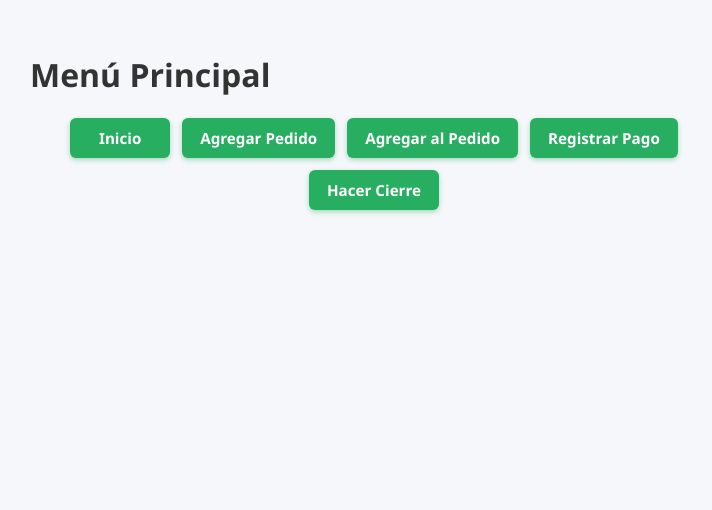
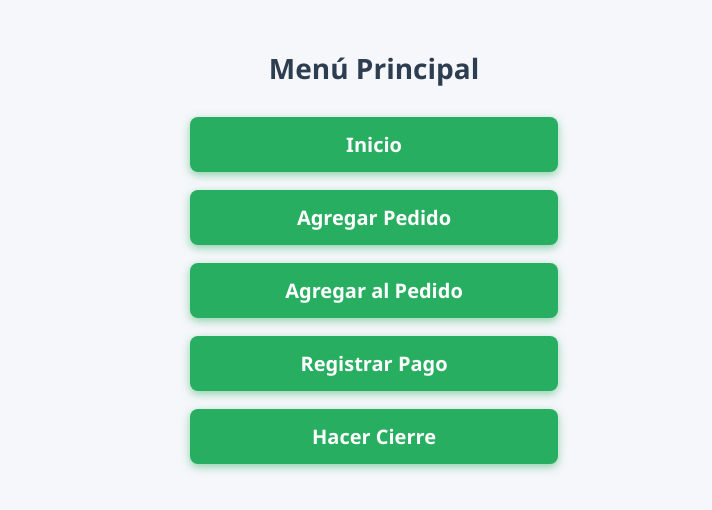
Before and after one commit to SiriamAraya/Programa, a plain HTML site: page index.html in a window 1280 px wide. Shown: the whole page, without its empty margins (266-978 px from the left). Drawn offline with Linux system fonts and the light colour scheme.

Commit message:
ahora si

```diff
--- a/index.html
+++ b/index.html
@@ -3,24 +3,77 @@
 <head>
   <meta charset="UTF-8" />
   <meta name="viewport" content="width=device-width, initial-scale=1" />
-  <link rel="stylesheet" href="css/estilos.css">
   <title>Menú Principal</title>
+  <style>
+    /* Body */
+    body {
+      font-family: 'Segoe UI', Tahoma, Geneva, Verdana, sans-serif;
+      background: #f5f7fa;
+      padding: 30px 20px;
+      max-width: 720px;
+      margin: 0 auto;
+      color: #333;
+    }
+    /* Título principal */
+    h1 {
+      text-align: center;
+      color: #2c3e50;
+      margin-bottom: 30px;
+      font-weight: 700;
+      font-size: 28px;
+    }
+
+    /* Menú vertical */
+    .menu {
+      display: flex;
+      flex-direction: column;
+      align-items: center;
+      gap: 18px;
+      max-width: 320px;
+      margin: 0 auto 40px auto;
+      width: 100%;
+    }
+    .menu a {
+      display: inline-block;
+      background-color: #27ae60;
+      color: white;
+      text-decoration: none;
+      font-weight: 700;
+      font-size: 20px;
+      padding: 14px 24px;
+      border-radius: 8px;
+      box-shadow: 0 3px 8px rgba(39, 174, 96, 0.5);
+      width: 100%;
+      text-align: center;
+      transition: background-color 0.3s ease, box-shadow 0.3s ease;
+    }
+    .menu a:hover,
+    .menu a:focus {
+      background-color: #219150;
+      box-shadow: 0 6px 14px rgba(33, 145, 80, 0.8);
+      outline: none;
+    }
+
+    /* Responsive para móvil */
+    @media (max-width: 480px) {
+      .menu {
+        max-width: 100%;
+      }
+      .menu a {
+        font-size: 22px;
+        padding: 16px 28px;
+      }
+    }
+  </style>
 </head>
 <body>
   <h1>Menú Principal</h1>
-
-   <section id="barra-menu">
-    <input type="checkbox" id="menu-check" />
-    <label for="menu-check" class="labelMenu">
-      <img src="img/menu.webp" alt="Menú">
-    </label>
-    <nav>
-      <a href="index.html">Inicio</a>
+  <nav class="menu">
+    <a href="index.html">Inicio</a>
     <a href="agregar.html">Agregar Pedido</a>
     <a href="pedidos.html">Agregar al Pedido</a>
     <a href="pagos.html">Registrar Pago</a>
     <a href="cierre.html">Hacer Cierre</a>
-    </nav>
-  </section>
+  </nav>
 </body>
 </html>
```
